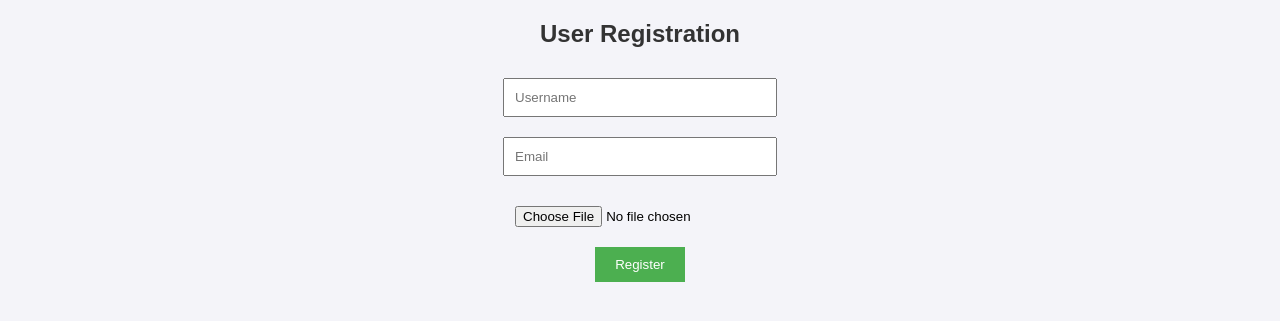
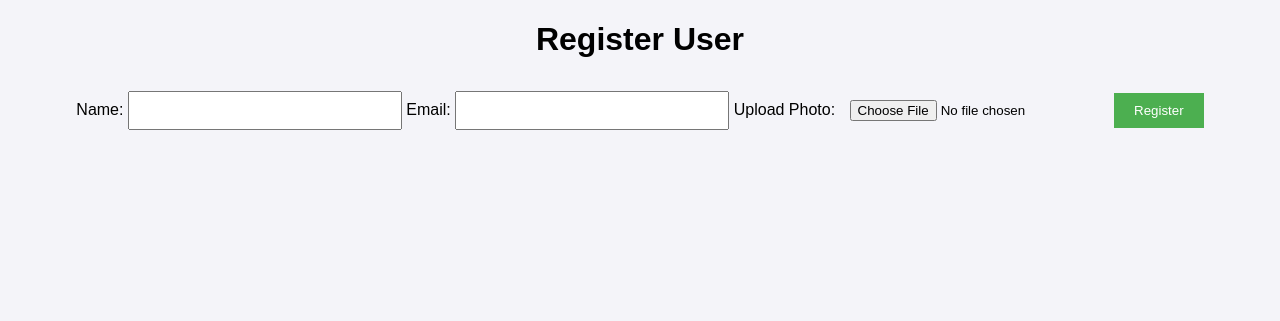
Before and after one commit to cloudlifetechie/online-shop, a PHP site: page /register.php in a window 1280 px wide. Shown: the top 321 px of the page. Run offline with PHP 8.4, Linux system fonts and the light colour scheme.

Commit message:
php application

```diff
--- a/config.php
+++ /dev/null
@@ -1,13 +0,0 @@
-<?php
-$host = 'localhost'; // change if necessary
-$dbname = 'user_registration';
-$username = 'root'; // change if necessary
-$password = ''; // change if necessary
-
-try {
-    $conn = new PDO("mysql:host=$host;dbname=$dbname", $username, $password);
-    $conn->setAttribute(PDO::ATTR_ERRMODE, PDO::ERRMODE_EXCEPTION);
-} catch (PDOException $e) {
-    echo "Connection failed: " . $e->getMessage();
-}
-?>
--- /dev/null
+++ b/db.php
@@ -0,0 +1,14 @@
+<?php
+$servername = "localhost";
+$username = "root"; // your database username
+$password = ""; // your database password
+$dbname = "user_registration";
+
+// Create connection
+$conn = new mysqli($servername, $username, $password, $dbname);
+
+// Check connection
+if ($conn->connect_error) {
+    die("Connection failed: " . $conn->connect_error);
+}
+?>
--- a/register.php
+++ b/register.php
@@ -1,4 +1,63 @@
-<?php include 'config.php'; ?>
+<?php
+include('db.php');
+
+if ($_SERVER['REQUEST_METHOD'] == 'POST') {
+    $name = $_POST['name'];
+    $email = $_POST['email'];
+
+    // Handle file upload
+    $target_dir = "uploads/";
+    $target_file = $target_dir . basename($_FILES["photo"]["name"]);
+    $uploadOk = 1;
+    $imageFileType = strtolower(pathinfo($target_file, PATHINFO_EXTENSION));
+
+    // Check if image file is an actual image or fake image
+    if (isset($_POST["submit"])) {
+        $check = getimagesize($_FILES["photo"]["tmp_name"]);
+        if ($check !== false) {
+            $uploadOk = 1;
+        } else {
+            echo "File is not an image.";
+            $uploadOk = 0;
+        }
+    }
+
+    // Check if file already exists
+    if (file_exists($target_file)) {
+        echo "Sorry, file already exists.";
+        $uploadOk = 0;
+    }
+
+    // Check file size (limit to 2MB)
+    if ($_FILES["photo"]["size"] > 2000000) {
+        echo "Sorry, your file is too large.";
+        $uploadOk = 0;
+    }
+
+    // Allow certain file formats
+    if ($imageFileType != "jpg" && $imageFileType != "png" && $imageFileType != "jpeg" && $imageFileType != "gif") {
+        echo "Sorry, only JPG, JPEG, PNG & GIF files are allowed.";
+        $uploadOk = 0;
+    }
+
+    // Check if $uploadOk is set to 0 by an error
+    if ($uploadOk == 0) {
+        echo "Sorry, your file was not uploaded.";
+    } else {
+        if (move_uploaded_file($_FILES["photo"]["tmp_name"], $target_file)) {
+            // Insert user data into the database
+            $sql = "INSERT INTO users (name, email, photo) VALUES ('$name', '$email', '$target_file')";
+            if ($conn->query($sql) === TRUE) {
+                echo "User registered successfully!";
+            } else {
+                echo "Error: " . $sql . "<br>" . $conn->error;
+            }
+        } else {
+            echo "Sorry, there was an error uploading your file.";
+        }
+    }
+}
+?>
 
 <!DOCTYPE html>
 <html lang="en">
@@ -6,17 +65,23 @@
     <meta charset="UTF-8">
     <meta name="viewport" content="width=device-width, initial-scale=1.0">
     <title>User Registration</title>
-    <link rel="stylesheet" href="style.css">
+    <link rel="stylesheet" href="assets/css/style.css">
 </head>
 <body>
+    <div class="container">
+        <h1>Register User</h1>
+        <form action="register.php" method="POST" enctype="multipart/form-data">
+            <label for="name">Name:</label>
+            <input type="text" name="name" required>
 
-<h2>User Registration</h2>
-<form action="register_action.php" method="POST" enctype="multipart/form-data">
-    <input type="text" name="username" placeholder="Username" required><br>
-    <input type="email" name="email" placeholder="Email" required><br>
-    <input type="file" name="photo" accept="image/*" required><br>
-    <button type="submit">Register</button>
-</form>
+            <label for="email">Email:</label>
+            <input type="email" name="email" required>
 
+            <label for="photo">Upload Photo:</label>
+            <input type="file" name="photo" required>
+
+            <button type="submit" name="submit">Register</button>
+        </form>
+    </div>
 </body>
 </html>
```
Also changed, not shown: index.php (added, +17 -0 lines), assets/css/style.css (renamed from style.css).
